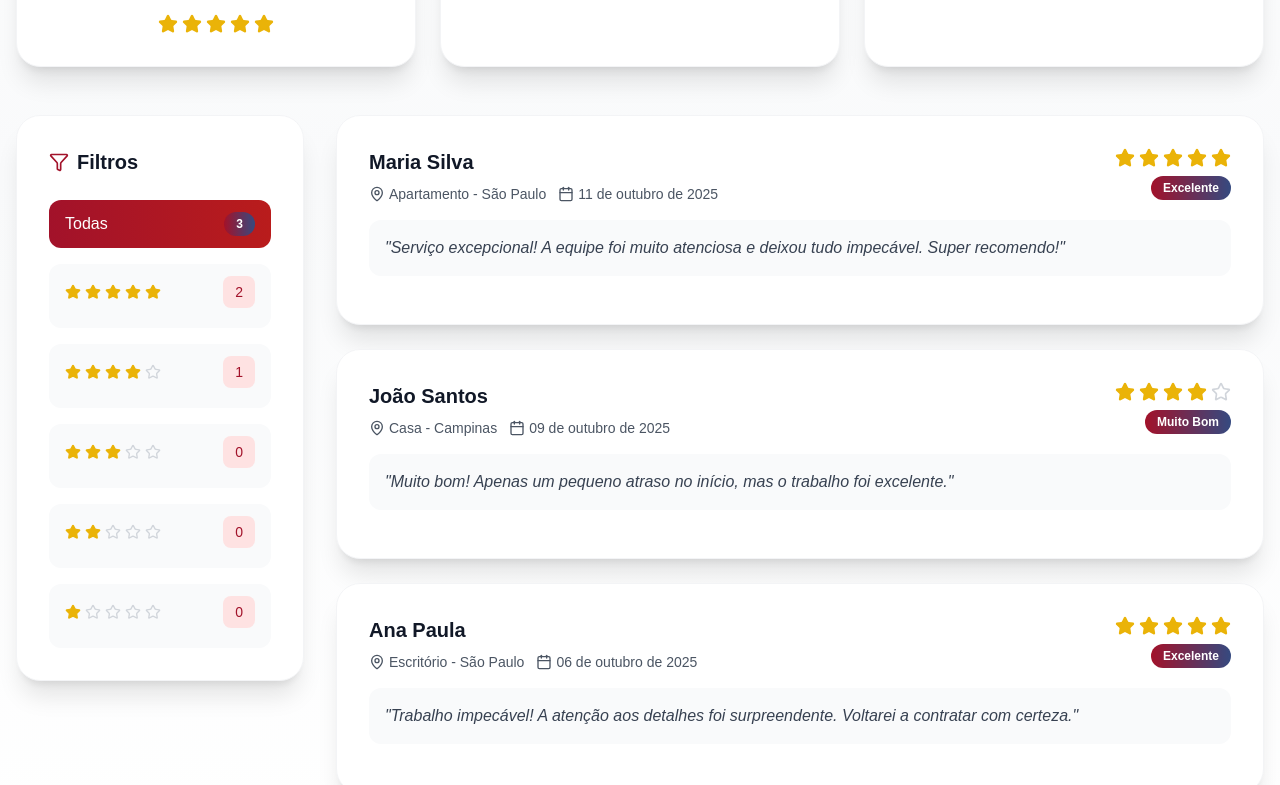
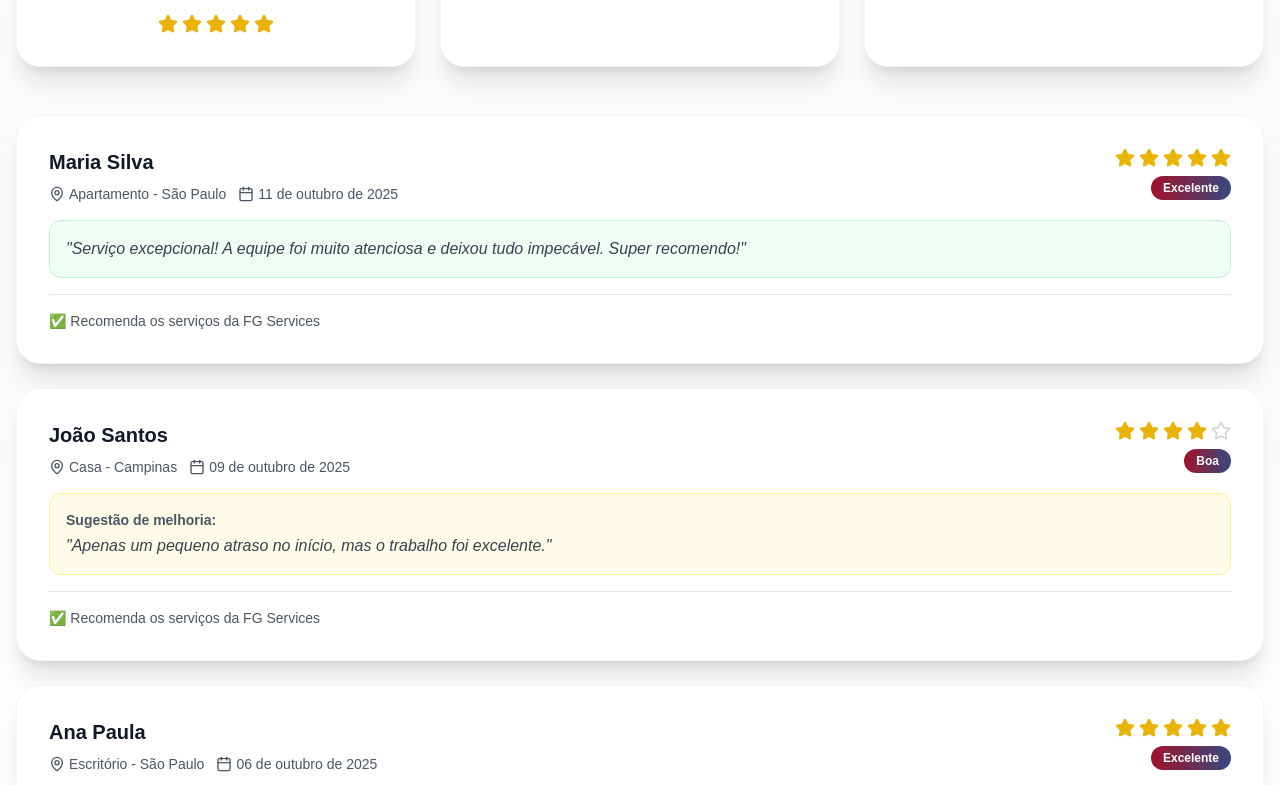
Before and after one commit to deadbrock/avalia-o, a Next.js app: page /avaliacoes in a window 1280 px wide. Shown: the part 527-1312 px from the top of the page. Built offline with nearby package versions, Linux system fonts and the light colour scheme.

Commit message:
fix: reescrever página pública de avaliações com novos campos

```diff
--- a/app/avaliacoes/page.tsx
+++ b/app/avaliacoes/page.tsx
@@ -24,20 +24,15 @@ interface Avaliacao {
   email: string;
   local: string;
   data: string;
-  nota: number;
-  comentario: string;
-  aspectos: {
-    qualidade: number;
-    pontualidade: number;
-    profissionalismo: number;
-    atendimento: number;
-  };
+  avaliacaoGeral: string;
+  recomendaria?: string;
+  elogio?: string;
+  melhoriaDescricao?: string;
   dataAvaliacao: string;
 }
 
 export default function AvaliacoesPage() {
   const [avaliacoes, setAvaliacoes] = useState<Avaliacao[]>([]);
-  const [filtroNota, setFiltroNota] = useState<number>(0);
 
   useEffect(() => {
     // Carregar avaliações do localStorage
@@ -53,15 +48,9 @@ export default function AvaliacoesPage() {
           email: "maria@email.com",
           local: "Apartamento - São Paulo",
           data: "2025-10-10",
-          nota: 5,
-          comentario:
-            "Serviço excepcional! A equipe foi muito atenciosa e deixou tudo impecável. Super recomendo!",
-          aspectos: {
-            qualidade: 5,
-            pontualidade: 5,
-            profissionalismo: 5,
-            atendimento: 5,
-          },
+          avaliacaoGeral: "Excelente",
+          recomendaria: "Sim",
+          elogio: "Serviço excepcional! A equipe foi muito atenciosa e deixou tudo impecável. Super recomendo!",
           dataAvaliacao: "2025-10-11T10:30:00",
         },
         {
@@ -70,15 +59,9 @@ export default function AvaliacoesPage() {
           email: "joao@email.com",
           local: "Casa - Campinas",
           data: "2025-10-08",
-          nota: 4,
-          comentario:
-            "Muito bom! Apenas um pequeno atraso no início, mas o trabalho foi excelente.",
-          aspectos: {
-            qualidade: 5,
-            pontualidade: 3,
-            profissionalismo: 4,
-            atendimento: 4,
-          },
+          avaliacaoGeral: "Boa",
+          recomendaria: "Sim",
+          melhoriaDescricao: "Apenas um pequeno atraso no início, mas o trabalho foi excelente.",
           dataAvaliacao: "2025-10-09T14:20:00",
         },
         {
@@ -87,15 +70,9 @@ export default function AvaliacoesPage() {
           email: "ana@email.com",
           local: "Escritório - São Paulo",
           data: "2025-10-05",
-          nota: 5,
-          comentario:
-            "Trabalho impecável! A atenção aos detalhes foi surpreendente. Voltarei a contratar com certeza.",
-          aspectos: {
-            qualidade: 5,
-            pontualidade: 5,
-            profissionalismo: 5,
-            atendimento: 5,
-          },
+          avaliacaoGeral: "Excelente",
+          recomendaria: "Sim",
+          elogio: "Trabalho impecável! A atenção aos detalhes foi surpreendente. Voltarei a contratar com certeza.",
           dataAvaliacao: "2025-10-06T09:15:00",
         },
       ];
@@ -104,27 +81,23 @@ export default function AvaliacoesPage() {
     }
   }, []);
 
-  const avaliacoesFiltradas =
-    filtroNota === 0
-      ? avaliacoes
-      : avaliacoes.filter((av) => av.nota === filtroNota);
+  const notasMap: { [key: string]: number } = {
+    Excelente: 5,
+    Boa: 4,
+    Regular: 3,
+    Ruim: 2,
+    Péssima: 1,
+  };
 
   const mediaGeral =
     avaliacoes.length > 0
       ? (
-          avaliacoes.reduce((acc, av) => acc + av.nota, 0) / avaliacoes.length
+          avaliacoes.reduce((acc, av) => acc + (notasMap[av.avaliacaoGeral] || 0), 0) / avaliacoes.length
         ).toFixed(1)
       : "0.0";
 
-  const distribuicaoNotas = {
-    5: avaliacoes.filter((av) => av.nota === 5).length,
-    4: avaliacoes.filter((av) => av.nota === 4).length,
-    3: avaliacoes.filter((av) => av.nota === 3).length,
-    2: avaliacoes.filter((av) => av.nota === 2).length,
-    1: avaliacoes.filter((av) => av.nota === 1).length,
-  };
-
-  const renderStars = (nota: number, size: "sm" | "md" = "md") => {
+  const renderStars = (avaliacaoGeral: string, size: "sm" | "md" = "md") => {
+    const nota = notasMap[avaliacaoGeral] || 0;
     const starSize = size === "md" ? "w-5 h-5" : "w-4 h-4";
     return (
       <div className="flex gap-1">
@@ -195,7 +168,11 @@ export default function AvaliacoesPage() {
               </h3>
               <p className="text-gray-600 font-medium">Avaliação Média</p>
               <div className="mt-3 flex justify-center">
-                {renderStars(Math.round(parseFloat(mediaGeral)))}
+                {renderStars(
+                  Object.keys(notasMap).find(
+                    (key) => notasMap[key] === Math.round(parseFloat(mediaGeral))
+                  ) || "Regular"
+                )}
               </div>
             </Card>
 
@@ -218,7 +195,9 @@ export default function AvaliacoesPage() {
               <h3 className="text-4xl font-bold text-gray-900 mb-2">
                 {avaliacoes.length > 0
                   ? Math.round(
-                      (avaliacoes.filter((av) => av.nota >= 4).length /
+                      (avaliacoes.filter(
+                        (av) => av.recomendaria === "Sim"
+                      ).length /
                         avaliacoes.length) *
                         100
                     )
@@ -229,87 +208,20 @@ export default function AvaliacoesPage() {
             </Card>
           </motion.div>
 
-          <div className="grid grid-cols-1 lg:grid-cols-4 gap-8">
-            {/* Sidebar - Filtros */}
-            <motion.div
-              initial={{ opacity: 0, x: -20 }}
-              animate={{ opacity: 1, x: 0 }}
-              transition={{ duration: 0.6, delay: 0.3 }}
-              className="lg:col-span-1"
-            >
-              <Card className="sticky top-24">
-                <h2 className="text-xl font-bold text-gray-900 mb-6 flex items-center gap-2">
-                  <Filter className="w-5 h-5 text-primary" />
-                  Filtros
-                </h2>
-
-                <div className="space-y-4">
-                  <button
-                    onClick={() => setFiltroNota(0)}
-                    className={`w-full text-left px-4 py-3 rounded-xl transition-all ${
-                      filtroNota === 0
-                        ? "bg-gradient-to-r from-primary to-red-700 text-white"
-                        : "bg-gray-50 text-gray-700 hover:bg-gray-100"
-                    }`}
-                  >
-                    <div className="flex items-center justify-between">
-                      <span className="font-medium">Todas</span>
-                      <Badge
-                        variant={filtroNota === 0 ? "gradient" : "primary"}
-                        className="bg-white/20 text-white"
-                      >
-                        {avaliacoes.length}
-                      </Badge>
-                    </div>
-                  </button>
-
-                  {[5, 4, 3, 2, 1].map((nota) => (
-                    <button
-                      key={nota}
-                      onClick={() => setFiltroNota(nota)}
-                      className={`w-full text-left px-4 py-3 rounded-xl transition-all ${
-                        filtroNota === nota
-                          ? "bg-gradient-to-r from-primary to-red-700 text-white"
-                          : "bg-gray-50 text-gray-700 hover:bg-gray-100"
-                      }`}
-                    >
-                      <div className="flex items-center justify-between mb-2">
-                        <div className="flex items-center gap-2">
-                          {renderStars(nota, "sm")}
-                        </div>
-                        <Badge
-                          variant={filtroNota === nota ? "gradient" : "primary"}
-                          className={
-                            filtroNota === nota
-                              ? "bg-white/20 text-white"
-                              : ""
-                          }
-                        >
-                          {distribuicaoNotas[nota as keyof typeof distribuicaoNotas]}
-                        </Badge>
-                      </div>
-                    </button>
-                  ))}
-                </div>
-              </Card>
-            </motion.div>
-
           {/* Lista de Avaliações */}
-            <div className="lg:col-span-3 space-y-6">
-              {avaliacoesFiltradas.length === 0 ? (
+          <div className="space-y-6">
+            {avaliacoes.length === 0 ? (
               <Card className="text-center py-12">
                 <MessageSquare className="w-16 h-16 text-gray-300 mx-auto mb-4" />
                 <h3 className="text-xl font-bold text-gray-900 mb-2">
                   Nenhuma avaliação encontrada
                 </h3>
                 <p className="text-gray-600">
-                    {filtroNota > 0
-                      ? `Não há avaliações com ${filtroNota} estrelas ainda.`
-                      : "Seja o primeiro a avaliar nosso serviço!"}
+                  Seja o primeiro a avaliar nosso serviço!
                 </p>
               </Card>
             ) : (
-                avaliacoesFiltradas.map((avaliacao, index) => (
+              avaliacoes.map((avaliacao, index) => (
                 <motion.div
                   key={avaliacao.id}
                   initial={{ opacity: 0, y: 20 }}
@@ -336,22 +248,28 @@ export default function AvaliacoesPage() {
                           </div>
                         </div>
                         <div className="flex flex-col items-start sm:items-end gap-2">
-                            {renderStars(avaliacao.nota)}
+                          {renderStars(avaliacao.avaliacaoGeral)}
                           <Badge variant="gradient">
-                              {avaliacao.nota === 5 && "Excelente"}
-                              {avaliacao.nota === 4 && "Muito Bom"}
-                              {avaliacao.nota === 3 && "Bom"}
-                              {avaliacao.nota === 2 && "Regular"}
-                              {avaliacao.nota === 1 && "Ruim"}
+                            {avaliacao.avaliacaoGeral}
                           </Badge>
                         </div>
                       </div>
 
-                        {/* Comentário */}
-                        {avaliacao.comentario && (
-                          <div className="mb-4 p-4 bg-gray-50 rounded-xl">
+                      {/* Elogio */}
+                      {avaliacao.elogio && (
+                        <div className="mb-4 p-4 bg-green-50 rounded-xl border border-green-200">
                           <p className="text-gray-700 italic">
-                              "{avaliacao.comentario}"
+                            "{avaliacao.elogio}"
+                          </p>
+                        </div>
+                      )}
+
+                      {/* Melhoria */}
+                      {avaliacao.melhoriaDescricao && (
+                        <div className="mb-4 p-4 bg-yellow-50 rounded-xl border border-yellow-200">
+                          <p className="text-sm text-gray-600 font-semibold mb-1">Sugestão de melhoria:</p>
+                          <p className="text-gray-700 italic">
+                            "{avaliacao.melhoriaDescricao}"
                           </p>
                         </div>
                       )}
@@ -378,7 +296,6 @@ export default function AvaliacoesPage() {
             )}
           </div>
         </div>
-        </div>
       </main>
       <Footer />
     </>
```
Lines whose indentation alone changed are shown as unchanged.
